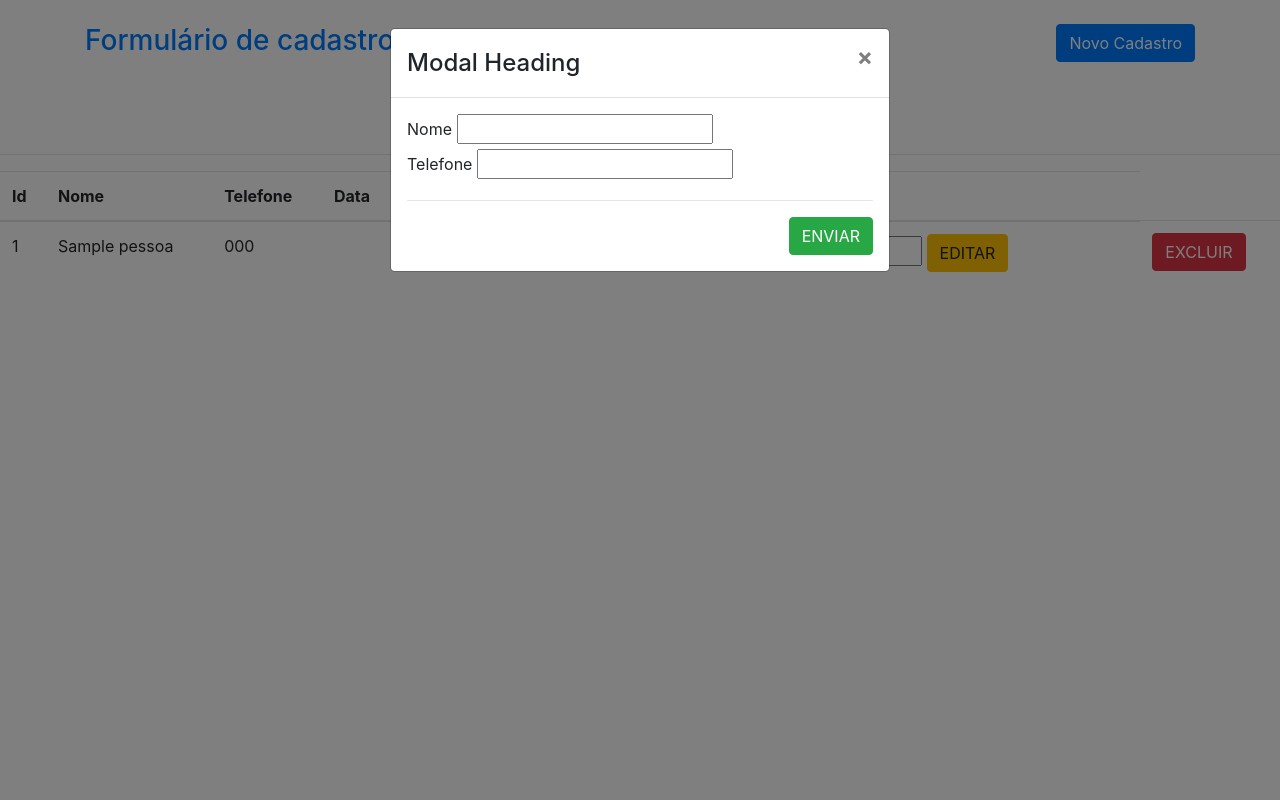
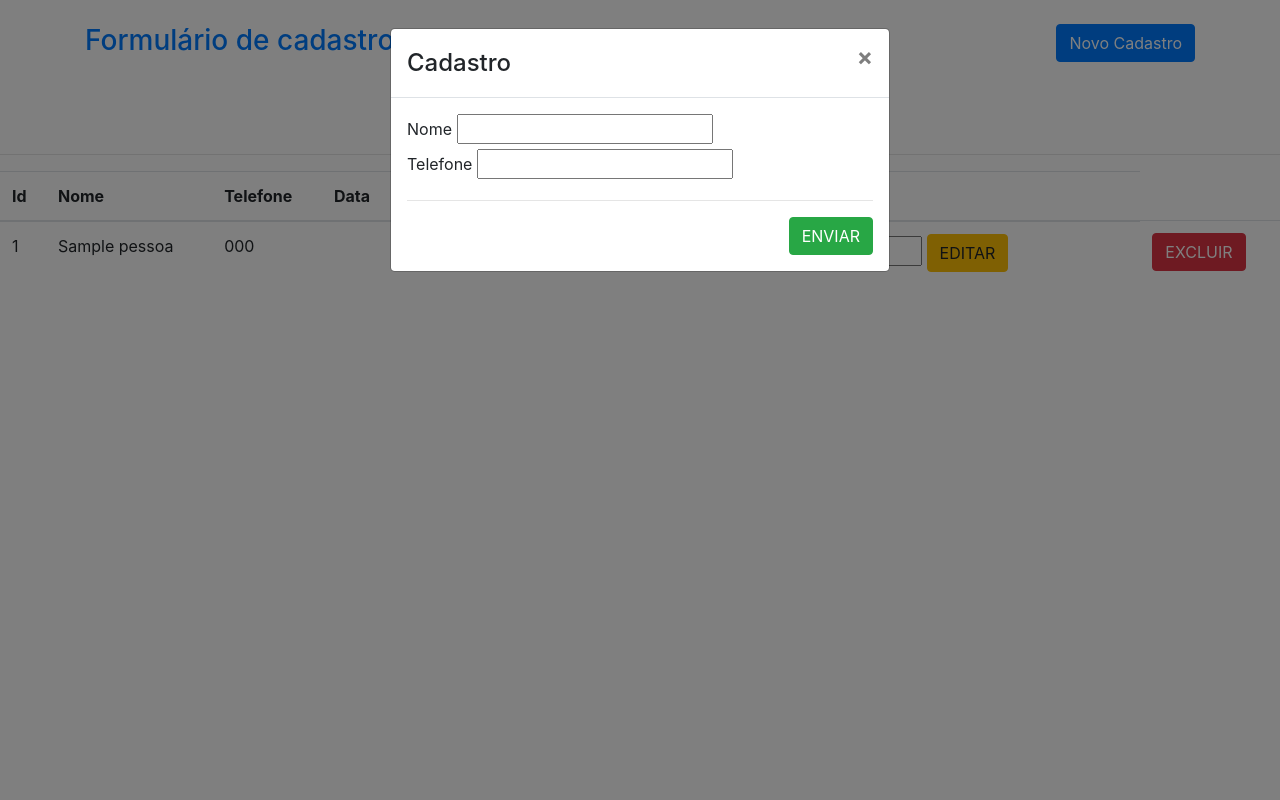
Before and after one commit to Murilovc/estudoPHP, a PHP site: page / in a window 1280 px wide, after a click on "Novo Cadastro". Run offline with PHP 8.4, Linux system fonts and the light colour scheme; tables that the repository leaves empty or names only in its code hold one stand-in row (values such as "Sample post"); data that the repository does not hold is empty.

Commit message:
alteracoes para ficar semelhante ao do prof depois do video do Editar

```diff
--- a/index.php
+++ b/index.php
@@ -37,7 +37,7 @@
 
                     <!-- Modal Header -->
                     <div class="modal-header">
-                        <h4 class="modal-title">Modal Heading</h4>
+                        <h4 class="modal-title">Cadastro</h4>
                         <button type="button" class="close" data-dismiss="modal">&times;</button>
                     </div>
 
```
